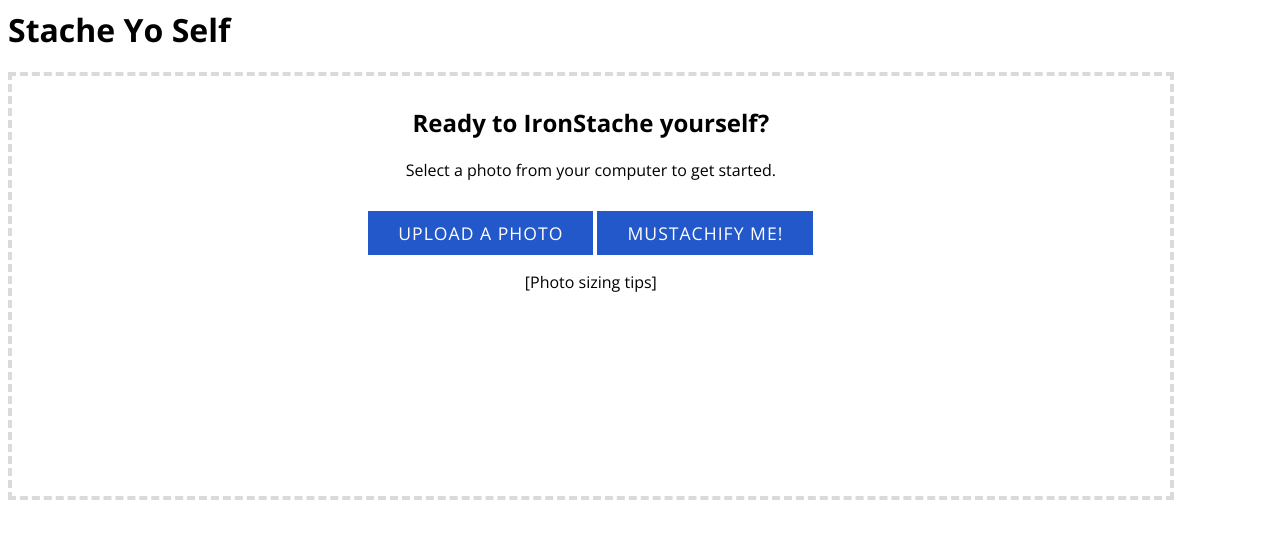
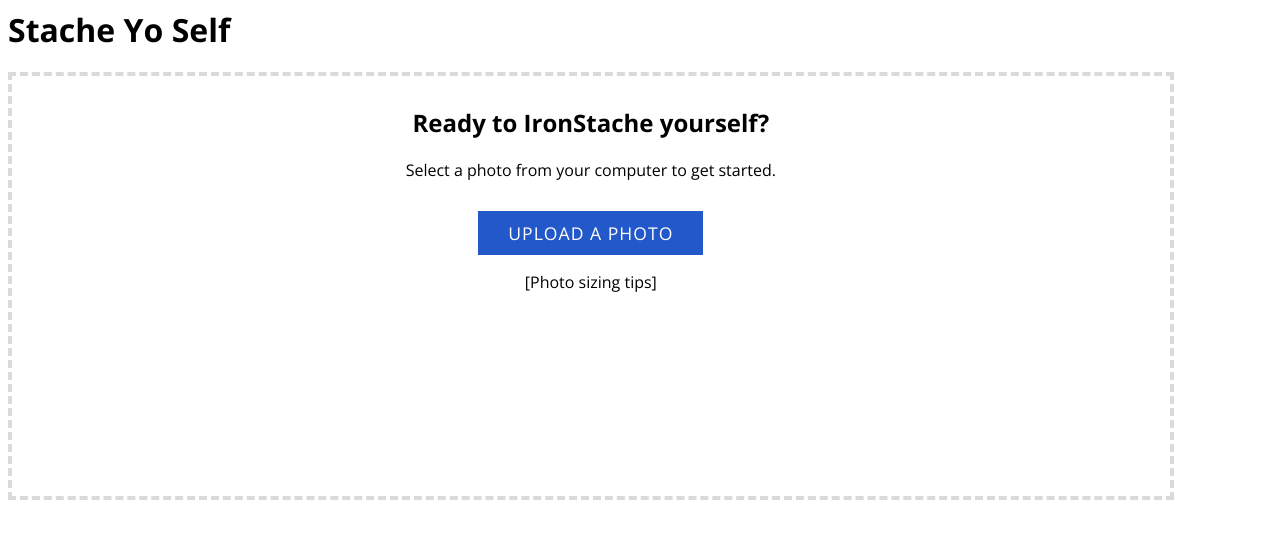
Before and after one commit to RagtagOpen/mustachify, a Flask app: page / in a window 1280 px wide. Shown: the top 539 px of the page. Run offline with Flask 2, Linux system fonts and the light colour scheme; parts of the project's set-up code (start-up, migrations or seed data) failed here and were passed over.

Commit message:
Make Mustachify Form invisible and submit it via javascript.  User will now only have 1 button to press.

```diff
--- a/static/css/styles.css
+++ b/static/css/styles.css
@@ -13,7 +13,7 @@ html, body {
 	max-width: 400px;
 }
 
-.errors.invisible {
+.invisible {
 	display: none;
 }
 
@@ -38,7 +38,7 @@ html, body {
 	z-index: -1;
 }
 /*accessibility hack: https://tympanus.net/codrops/2015/09/15/styling-customizing-file-inputs-smart-way/*/
-.file-input + label, input[type="button"], input[type="submit"] {
+.file-input + label, input[type="button"] {
 	font-family: 'Open Sans', sans-serif;s
     font-weight: 600;
     color: white;
@@ -50,7 +50,7 @@ html, body {
     cursor: pointer; /* "hand" cursor */
 }
 
-.file-input + label, input[type="submit"] {
+.file-input + label {
 	padding: 10px 30px;
 	font-size: 1.1em;
 	display: inline-block;
--- a/templates/home.html
+++ b/templates/home.html
@@ -24,12 +24,12 @@
         {% endif %}
       {% endwith %}
 
-      <form method="POST" action="{{ url_for('submit_form') }}" enctype="multipart/form-data">
+      <form method="POST" action="{{ url_for('submit_form') }}" enctype="multipart/form-data" id="mustachify-form">
 
         <input type="file" name="original" id="file-input" class="file-input">
         <label for="file-input">Upload a photo</label>
 
-        <input type="submit" id="file-submit" value="Mustachify Me!">
+        <input type="submit" id="file-submit" value="Mustachify Me!" class="invisible">
 
       </form>
 
@@ -37,4 +37,9 @@
     </div>
 
   </body>
+  <script>
+    document.getElementById("file-input").onchange = function() {
+      document.getElementById("mustachify-form").submit();
+    };
+  </script>
 </html>
```
